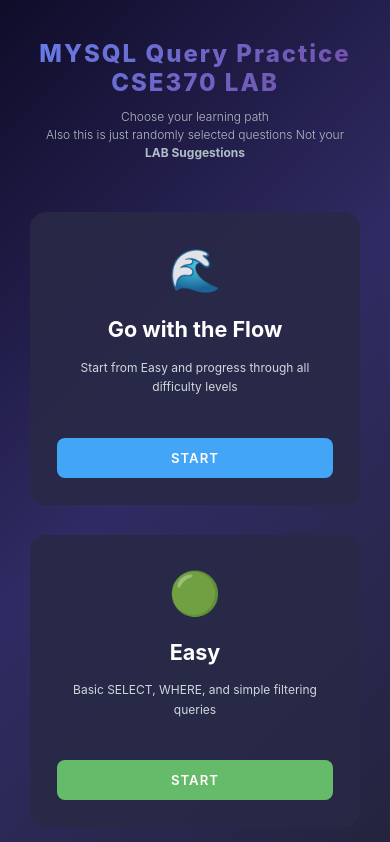
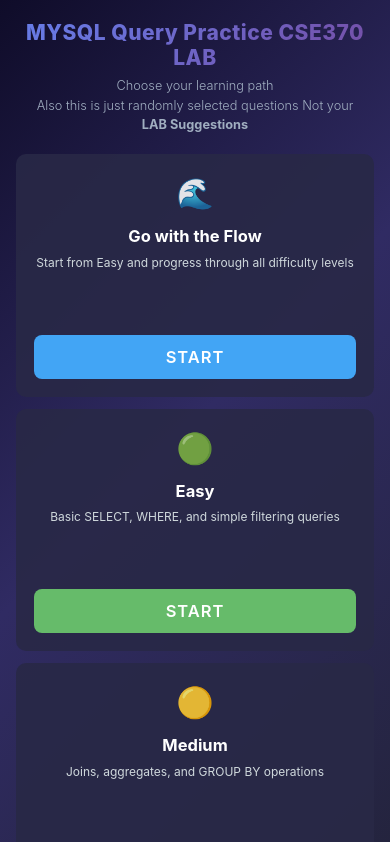
Before and after one commit to niloyblueee/Fun370_QueryBuddy, a React (Vite) app in the folder Frontend/: page /results in a window 390 px wide. Shown: the top 842 px of the page. Built offline with nearby package versions, Linux system fonts and the light colour scheme; no server answers.

Commit message:
doin good

```diff
--- a/Frontend/src/components/ModeSelector.css
+++ b/Frontend/src/components/ModeSelector.css
@@ -207,20 +207,121 @@
 .mode-card:nth-child(5) { animation-delay: 0.5s; }
 
 @media (max-width: 768px) {
+  .mode-selector {
+    padding: 20px 12px;
+    padding-top: 30px;
+  }
+
+  .mode-header {
+    margin-bottom: 30px;
+  }
+
   .mode-header h1 {
-    font-size: 2rem;
+    font-size: 1.8rem;
+    margin-bottom: 8px;
+    letter-spacing: 1px;
   }
 
   .mode-subtitle {
-    font-size: 1rem;
+    font-size: 0.95rem;
+    color: #a0aec0;
   }
 
   .modes-container {
     grid-template-columns: 1fr;
-    padding: 0 10px;
+    gap: 15px;
+    padding: 0 8px;
+    margin-bottom: 20px;
   }
 
   .mode-card {
-    padding: 25px;
+    padding: 20px;
+    border-radius: 12px;
+  }
+
+  .mode-card:hover {
+    transform: translateY(-5px);
+  }
+
+  .mode-icon {
+    font-size: 2.5rem;
+    margin-bottom: 12px;
+  }
+
+  .mode-title {
+    font-size: 1.3rem;
+    margin-bottom: 10px;
+  }
+
+  .mode-description {
+    font-size: 0.9rem;
+    line-height: 1.5;
+  }
+
+  .mode-details {
+    font-size: 0.8rem;
+  }
+
+  .mode-detail-item {
+    padding: 6px 0;
   }
 }
+
+@media (max-width: 480px) {
+  .mode-selector {
+    padding: 15px 10px;
+    padding-top: 20px;
+  }
+
+  .mode-header {
+    margin-bottom: 20px;
+  }
+
+  .mode-header h1 {
+    font-size: 1.4rem;
+    margin-bottom: 6px;
+    letter-spacing: 0.5px;
+  }
+
+  .mode-subtitle {
+    font-size: 0.85rem;
+  }
+
+  .modes-container {
+    grid-template-columns: 1fr;
+    gap: 12px;
+    padding: 0 6px;
+  }
+
+  .mode-card {
+    padding: 16px;
+    border-radius: 10px;
+  }
+
+  .mode-icon {
+    font-size: 2rem;
+    margin-bottom: 10px;
+  }
+
+  .mode-title {
+    font-size: 1.1rem;
+    margin-bottom: 8px;
+  }
+
+  .mode-description {
+    font-size: 0.8rem;
+    line-height: 1.4;
+  }
+
+  .mode-details {
+    font-size: 0.75rem;
+  }
+
+  .mode-detail-item {
+    padding: 4px 0;
+  }
+
+  .mode-card:hover {
+    transform: translateY(-3px);
+  }
+}
--- a/Frontend/src/components/Results.css
+++ b/Frontend/src/components/Results.css
@@ -287,49 +287,187 @@
 
 /* Responsive Design */
 @media (max-width: 768px) {
+  .results-container {
+    padding: 20px 12px;
+  }
+
   .results-card {
-    padding: 30px 20px;
+    padding: 25px 18px;
+    border-radius: 16px;
+    max-width: 95vw;
+  }
+
+  .results-header {
+    margin-bottom: 25px;
+  }
+
+  .emoji-large {
+    font-size: 3.5rem;
+    margin-bottom: 15px;
   }
 
   .results-title {
     font-size: 2rem;
+    margin-bottom: 8px;
+    letter-spacing: 1px;
   }
 
   .results-subtitle {
-    font-size: 1.2rem;
+    font-size: 1.1rem;
+    color: #90caf9;
   }
 
-  .emoji-large {
-    font-size: 3.5rem;
+  .results-stats {
+    gap: 20px;
+    margin-bottom: 25px;
   }
 
   .stat-circle {
-    width: 150px;
-    height: 150px;
+    width: 140px;
+    height: 140px;
+    border: 3px solid #667eea;
+  }
+
+  .circle-content {
+    text-align: center;
   }
 
   .grade-display {
-    font-size: 2.5rem;
+    font-size: 2.2rem;
+    margin-bottom: 3px;
   }
 
   .percentage-display {
-    font-size: 1.3rem;
+    font-size: 1.1rem;
   }
 
   .stats-grid {
     grid-template-columns: repeat(2, 1fr);
+    gap: 12px;
   }
 
   .stat-box {
-    padding: 20px;
+    padding: 16px 12px;
+    border-radius: 10px;
+  }
+
+  .stat-label {
+    font-size: 0.8rem;
+    margin-bottom: 6px;
   }
 
   .stat-number {
-    font-size: 1.5rem;
+    font-size: 1.3rem;
   }
 
-  .restart-button {
+  .feedback-message {
+    font-size: 0.95rem;
+    margin: 15px 0;
+  }
+
+  .restart-button,
+  .home-button {
+    padding: 12px 20px;
+    font-size: 0.95rem;
+    border-radius: 8px;
     width: 100%;
-    padding: 15px 30px;
+    margin-top: 12px;
+  }
+
+  .action-buttons {
+    gap: 10px;
   }
 }
+
+@media (max-width: 480px) {
+  .results-container {
+    padding: 15px 10px;
+  }
+
+  .results-card {
+    padding: 20px 15px;
+    border-radius: 14px;
+  }
+
+  .results-header {
+    margin-bottom: 20px;
+  }
+
+  .emoji-large {
+    font-size: 3rem;
+    margin-bottom: 12px;
+  }
+
+  .results-title {
+    font-size: 1.6rem;
+    letter-spacing: 0.5px;
+    margin-bottom: 6px;
+  }
+
+  .results-subtitle {
+    font-size: 0.95rem;
+  }
+
+  .results-stats {
+    gap: 15px;
+    margin-bottom: 20px;
+  }
+
+  .stat-circle {
+    width: 120px;
+    height: 120px;
+    border: 2px solid #667eea;
+  }
+
+  .grade-display {
+    font-size: 1.8rem;
+    margin-bottom: 2px;
+  }
+
+  .percentage-display {
+    font-size: 0.95rem;
+  }
+
+  .stats-grid {
+    grid-template-columns: repeat(2, 1fr);
+    gap: 10px;
+  }
+
+  .stat-box {
+    padding: 14px 10px;
+    border-radius: 8px;
+  }
+
+  .stat-label {
+    font-size: 0.75rem;
+    margin-bottom: 5px;
+  }
+
+  .stat-number {
+    font-size: 1.1rem;
+  }
+
+  .stat-description {
+    font-size: 0.7rem;
+    margin-top: 3px;
+  }
+
+  .feedback-message {
+    font-size: 0.9rem;
+    margin: 12px 0;
+    line-height: 1.4;
+  }
+
+  .restart-button,
+  .home-button {
+    padding: 10px 16px;
+    font-size: 0.85rem;
+    width: 100%;
+    margin-top: 10px;
+    border-radius: 6px;
+  }
+
+  .action-buttons {
+    gap: 8px;
+  }
+}
--- a/Frontend/src/index.css
+++ b/Frontend/src/index.css
@@ -40,9 +40,21 @@
   overflow-x: hidden;
 }
 
+@supports (height: 100dvh) {
+  body {
+    min-height: 100dvh;
+  }
+}
+
 #root {
   width: 100%;
   min-height: 100vh;
+}
+
+@supports (height: 100dvh) {
+  #root {
+    min-height: 100dvh;
+  }
 }
 
 h1, h2, h3, h4, h5, h6 {
@@ -88,3 +100,29 @@
     opacity: 1;
   }
 }
+
+/* Mobile Viewport Fix */
+@media (max-width: 768px) {
+  :root {
+    font-size: 16px;
+  }
+}
+
+@media (max-width: 480px) {
+  :root {
+    font-size: 15px;
+  }
+
+  html, body {
+    width: 100%;
+    overflow-x: hidden;
+  }
+
+  h1, h2, h3, h4, h5, h6 {
+    word-break: break-word;
+  }
+
+  textarea, input {
+    font-size: 16px;
+  }
+}
```
